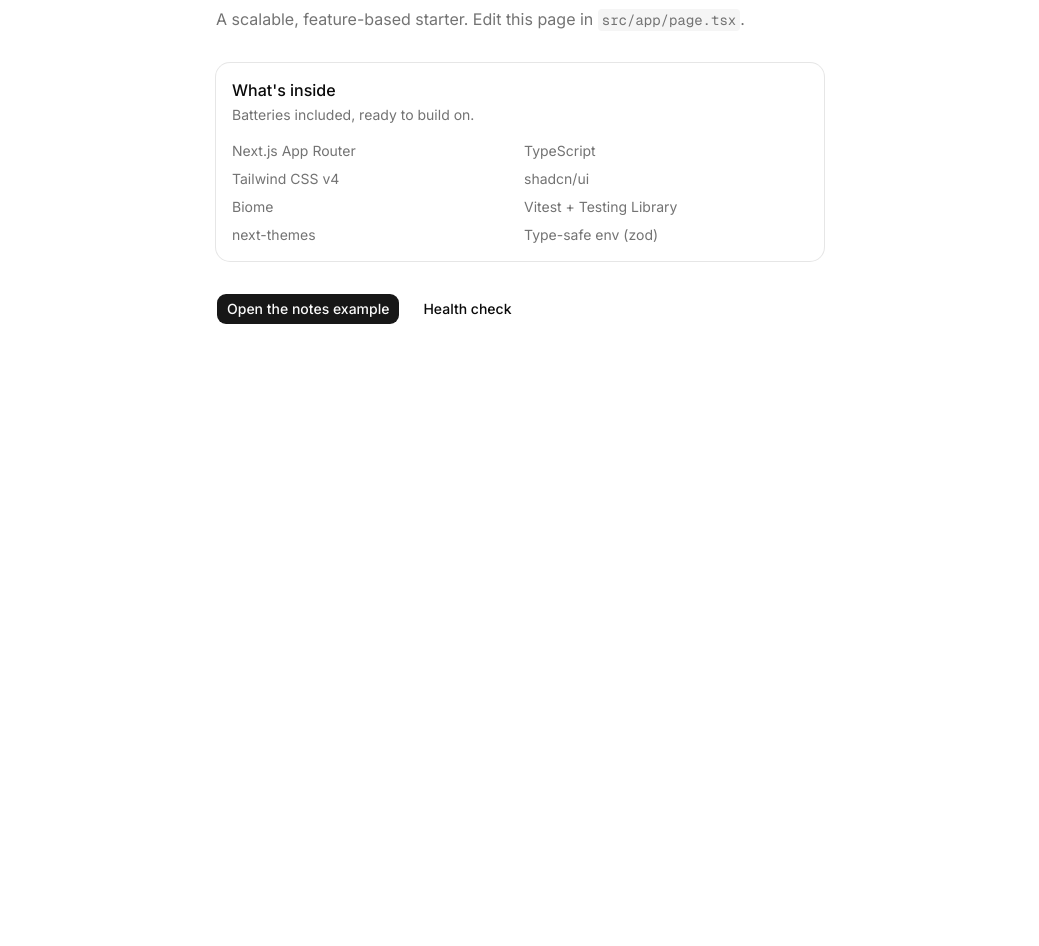
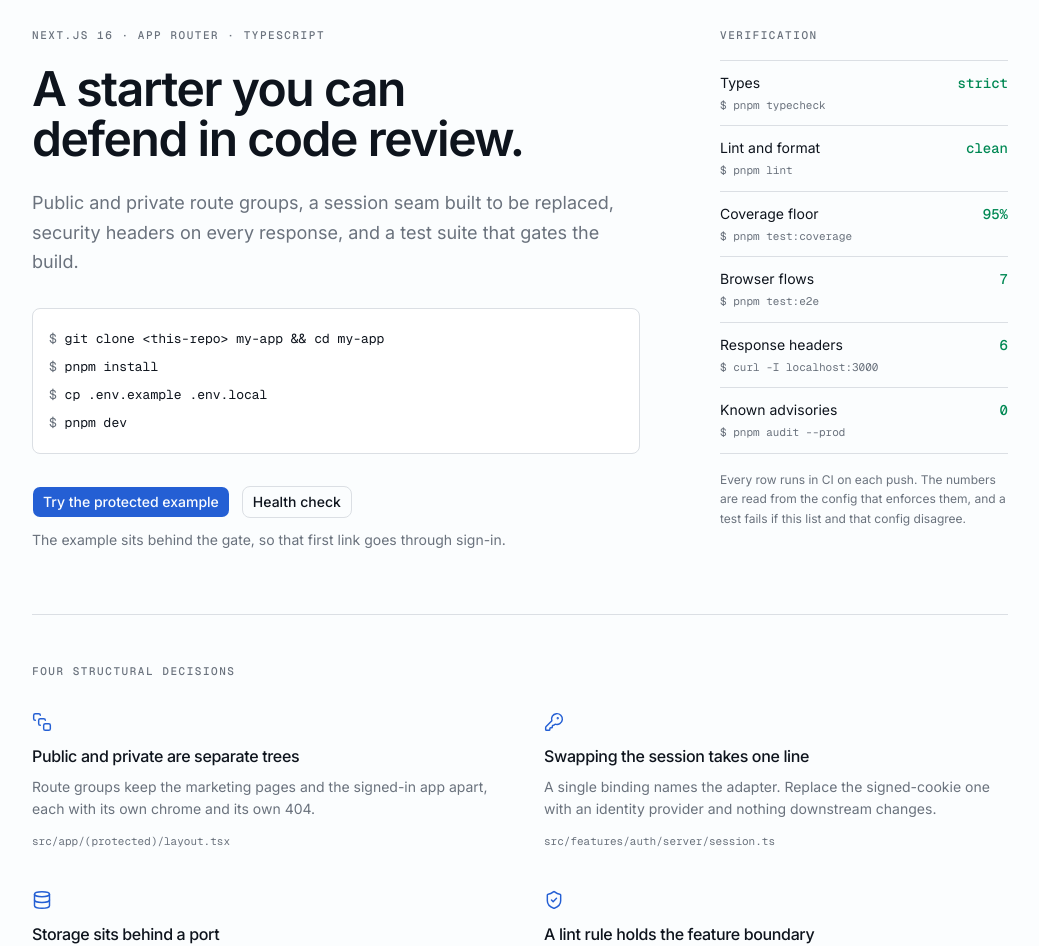
Before and after one commit to ygcarvalh/nextjs-template, a Next.js app: page / in a window 1280 px wide. Shown: the part 126-1072 px from the top of the page, without its empty margins (120-1159 px from the left). Before the commit the page ends 800 px from the top, so only its background shows below. Built offline with nearby package versions, Linux system fonts and the light colour scheme; no server answers.

Commit message:
feat: redesign the public surfaces

```diff
--- a/src/app/(protected)/notes/page.tsx
+++ b/src/app/(protected)/notes/page.tsx
@@ -3,11 +3,12 @@ import { NotesWidget } from "@/features/notes";
 
 export const metadata: Metadata = {
   title: "Notes",
+  robots: { index: false, follow: false },
 };
 
 export default function NotesPage() {
   return (
-    <div className="mx-auto max-w-xl p-8">
+    <div className="mx-auto w-full max-w-3xl px-6 py-16">
       <NotesWidget />
     </div>
   );
--- a/src/app/(public)/layout.tsx
+++ b/src/app/(public)/layout.tsx
@@ -1,18 +1,21 @@
 import Link from "next/link";
+import { SiteFooter } from "@/components/site-footer";
 import { SiteHeader } from "@/components/site-header";
 import { buttonVariants } from "@/components/ui/button";
+import { cn } from "@/lib/utils";
 
 export default function PublicLayout({ children }: { children: React.ReactNode }) {
   return (
     <>
       <SiteHeader>
-        <Link href="/login" className={buttonVariants({ variant: "ghost", size: "sm" })}>
+        <Link href="/login" className={cn(buttonVariants({ variant: "ghost", size: "sm" }))}>
           Sign in
         </Link>
       </SiteHeader>
       <main id="main-content" className="flex-1">
         {children}
       </main>
+      <SiteFooter />
     </>
   );
 }
--- a/src/app/(public)/login/page.tsx
+++ b/src/app/(public)/login/page.tsx
@@ -15,16 +15,21 @@ export default async function LoginPage({
   const { next } = await searchParams;
 
   return (
-    <div className="mx-auto w-full max-w-sm px-6 py-16">
-      <div className="mb-8 space-y-2">
-        <h1 className="font-semibold text-2xl tracking-tight">Sign in</h1>
-        <p className="text-muted-foreground text-sm">
-          The notes example is behind the gate. Use the seeded account from{" "}
-          <code className="rounded bg-muted px-1 py-0.5 text-xs">.env.example</code>.
-        </p>
+    <div className="mx-auto w-full max-w-sm px-6 py-20 sm:py-28">
+      <p className="font-medium font-mono text-[0.6875rem] text-muted-foreground uppercase tracking-[0.14em]">
+        Protected area
+      </p>
+
+      <h1 className="mt-4 font-semibold text-3xl tracking-[-0.03em]">Sign in</h1>
+
+      <p className="mt-3 text-muted-foreground text-sm leading-relaxed">
+        The notes example sits behind the session gate. Use the seeded account from{" "}
+        <code className="rounded bg-muted px-1 py-0.5 font-mono text-xs">.env.example</code>.
+      </p>
+
+      <div className="mt-8">
+        <LoginForm next={safeRedirectPath(next, "/notes")} />
       </div>
-
-      <LoginForm next={safeRedirectPath(next, "/notes")} />
     </div>
   );
 }
--- a/src/app/(public)/page.tsx
+++ b/src/app/(public)/page.tsx
@@ -1,53 +1,108 @@
+import { Database, KeyRound, ShieldCheck, SquareStack } from "lucide-react";
 import Link from "next/link";
 import { buttonVariants } from "@/components/ui/button";
-import { Card, CardContent, CardDescription, CardHeader, CardTitle } from "@/components/ui/card";
+import { VerificationLedger } from "@/features/verification/components/verification-ledger";
+import { cn } from "@/lib/utils";
 
-const stack = [
-  "Next.js App Router",
-  "TypeScript",
-  "Tailwind CSS v4",
-  "shadcn/ui",
-  "Biome",
-  "Vitest + Testing Library",
-  "next-themes",
-  "Type-safe env (zod)",
+const setupCommands = [
+  "git clone <this-repo> my-app && cd my-app",
+  "pnpm install",
+  "cp .env.example .env.local",
+  "pnpm dev",
+];
+
+const decisions = [
+  {
+    icon: SquareStack,
+    title: "Public and private are separate trees",
+    body: "Route groups keep the marketing pages and the signed-in app apart, each with its own chrome and its own 404.",
+    source: "src/app/(protected)/layout.tsx",
+  },
+  {
+    icon: KeyRound,
+    title: "Swapping the session takes one line",
+    body: "A single binding names the adapter. Replace the signed-cookie one with an identity provider and nothing downstream changes.",
+    source: "src/features/auth/server/session.ts",
+  },
+  {
+    icon: Database,
+    title: "Storage sits behind a port",
+    body: "The service depends on an interface, so the in-memory repository becomes a database without touching a route handler.",
+    source: "src/features/notes/server/notes-repository.ts",
+  },
+  {
+    icon: ShieldCheck,
+    title: "A lint rule holds the feature boundary",
+    body: "Components cannot import a feature's server layer. Middleware is also never the only thing checking a session; the layout and the route handler check it again.",
+    source: "biome.json",
+  },
 ];
 
 export default function Home() {
   return (
-    <div className="mx-auto max-w-2xl space-y-8 p-8">
-      <div className="space-y-2">
-        <h1 className="font-bold text-3xl tracking-tight">Next.js Template</h1>
-        <p className="text-muted-foreground">
-          A scalable, feature-based starter. Edit this page in{" "}
-          <code className="rounded bg-muted px-1 py-0.5 text-sm">src/app/page.tsx</code>.
-        </p>
+    <div className="mx-auto max-w-5xl px-6 py-16 sm:py-24">
+      <div className="grid gap-14 lg:grid-cols-[minmax(0,1fr)_18rem] lg:gap-20">
+        <div className="min-w-0">
+          <p className="font-medium font-mono text-[0.6875rem] text-muted-foreground uppercase tracking-[0.14em]">
+            Next.js 16 · App Router · TypeScript
+          </p>
+
+          <h1 className="mt-5 text-balance font-semibold text-4xl leading-[1.05] tracking-[-0.03em] sm:text-5xl">
+            A starter you can defend in code review.
+          </h1>
+
+          <p className="mt-6 max-w-[52ch] text-lg text-muted-foreground leading-relaxed">
+            Public and private route groups, a session seam built to be replaced, security headers
+            on every response, and a test suite that gates the build.
+          </p>
+
+          <div className="mt-8 overflow-x-auto rounded-lg border bg-card">
+            <pre className="p-4 font-mono text-[0.8125rem] leading-7">
+              <code>
+                {setupCommands.map((command) => (
+                  <span key={command} className="block">
+                    <span className="select-none text-muted-foreground">$ </span>
+                    {command}
+                  </span>
+                ))}
+              </code>
+            </pre>
+          </div>
+
+          <div className="mt-8 flex flex-wrap gap-3">
+            <Link href="/notes" className={cn(buttonVariants())}>
+              Try the protected example
+            </Link>
+            <Link href="/api/health" className={cn(buttonVariants({ variant: "outline" }))}>
+              Health check
+            </Link>
+          </div>
+          <p className="mt-3 text-muted-foreground text-sm">
+            The example sits behind the gate, so that first link goes through sign-in.
+          </p>
+        </div>
+        <VerificationLedger />
       </div>
 
-      <Card>
-        <CardHeader>
-          <CardTitle>What&apos;s inside</CardTitle>
-          <CardDescription>Batteries included, ready to build on.</CardDescription>
-        </CardHeader>
-        <CardContent>
-          <ul className="grid grid-cols-2 gap-2 text-sm">
-            {stack.map((item) => (
-              <li key={item} className="text-muted-foreground">
-                {item}
-              </li>
-            ))}
-          </ul>
-        </CardContent>
-      </Card>
+      <section aria-labelledby="decisions-heading" className="mt-16 border-t pt-12">
+        <h2
+          id="decisions-heading"
+          className="font-medium font-mono text-[0.6875rem] text-muted-foreground uppercase tracking-[0.14em]"
+        >
+          Four structural decisions
+        </h2>
 
-      <div className="flex gap-3">
-        <Link href="/notes" className={buttonVariants()}>
-          Open the notes example
-        </Link>
-        <Link href="/api/health" className={buttonVariants({ variant: "outline" })}>
-          Health check
-        </Link>
-      </div>
+        <ul className="mt-8 grid gap-x-12 gap-y-10 sm:grid-cols-2">
+          {decisions.map(({ icon: Icon, title, body, source }) => (
+            <li key={title}>
+              <Icon aria-hidden className="size-5 text-primary" strokeWidth={1.75} />
+              <h3 className="mt-3 font-medium text-base">{title}</h3>
+              <p className="mt-2 text-muted-foreground text-sm leading-relaxed">{body}</p>
+              <p className="mt-3 font-mono text-[0.6875rem] text-muted-foreground">{source}</p>
+            </li>
+          ))}
+        </ul>
+      </section>
     </div>
   );
 }
--- a/src/app/globals.css
+++ b/src/app/globals.css
@@ -7,6 +7,7 @@
 @theme inline {
   --color-background: var(--background);
   --color-foreground: var(--foreground);
+  --color-pass: var(--pass);
   --font-sans: var(--font-inter);
   --font-mono: var(--font-geist-mono);
   --font-heading: var(--font-inter);
@@ -49,72 +50,74 @@
 }
 
 :root {
-  --background: oklch(1 0 0);
-  --foreground: oklch(0.145 0 0);
+  --background: oklch(0.992 0.002 250);
+  --foreground: oklch(0.19 0.02 255);
   --card: oklch(1 0 0);
-  --card-foreground: oklch(0.145 0 0);
+  --card-foreground: oklch(0.19 0.02 255);
   --popover: oklch(1 0 0);
-  --popover-foreground: oklch(0.145 0 0);
-  --primary: oklch(0.205 0 0);
-  --primary-foreground: oklch(0.985 0 0);
-  --secondary: oklch(0.97 0 0);
-  --secondary-foreground: oklch(0.205 0 0);
-  --muted: oklch(0.97 0 0);
-  --muted-foreground: oklch(0.556 0 0);
-  --accent: oklch(0.97 0 0);
-  --accent-foreground: oklch(0.205 0 0);
-  --destructive: oklch(0.577 0.245 27.325);
-  --border: oklch(0.922 0 0);
-  --input: oklch(0.922 0 0);
-  --ring: oklch(0.708 0 0);
-  --chart-1: oklch(0.87 0 0);
-  --chart-2: oklch(0.556 0 0);
-  --chart-3: oklch(0.439 0 0);
-  --chart-4: oklch(0.371 0 0);
-  --chart-5: oklch(0.269 0 0);
-  --radius: 0.625rem;
-  --sidebar: oklch(0.985 0 0);
-  --sidebar-foreground: oklch(0.145 0 0);
-  --sidebar-primary: oklch(0.205 0 0);
-  --sidebar-primary-foreground: oklch(0.985 0 0);
-  --sidebar-accent: oklch(0.97 0 0);
-  --sidebar-accent-foreground: oklch(0.205 0 0);
-  --sidebar-border: oklch(0.922 0 0);
-  --sidebar-ring: oklch(0.708 0 0);
+  --popover-foreground: oklch(0.19 0.02 255);
+  --primary: oklch(0.52 0.19 262);
+  --primary-foreground: oklch(0.99 0.005 262);
+  --secondary: oklch(0.967 0.004 250);
+  --secondary-foreground: oklch(0.25 0.02 255);
+  --muted: oklch(0.967 0.004 250);
+  --muted-foreground: oklch(0.55 0.02 255);
+  --accent: oklch(0.955 0.014 262);
+  --accent-foreground: oklch(0.35 0.14 262);
+  --destructive: oklch(0.55 0.2 25);
+  --pass: oklch(0.55 0.13 158);
+  --border: oklch(0.902 0.008 252);
+  --input: oklch(0.902 0.008 252);
+  --ring: oklch(0.52 0.19 262);
+  --chart-1: oklch(0.52 0.19 262);
+  --chart-2: oklch(0.55 0.13 158);
+  --chart-3: oklch(0.55 0.02 255);
+  --chart-4: oklch(0.7 0.12 262);
+  --chart-5: oklch(0.35 0.02 255);
+  --radius: 0.5rem;
+  --sidebar: oklch(0.978 0.003 250);
+  --sidebar-foreground: oklch(0.19 0.02 255);
+  --sidebar-primary: oklch(0.52 0.19 262);
+  --sidebar-primary-foreground: oklch(0.99 0.005 262);
+  --sidebar-accent: oklch(0.955 0.014 262);
+  --sidebar-accent-foreground: oklch(0.35 0.14 262);
+  --sidebar-border: oklch(0.902 0.008 252);
+  --sidebar-ring: oklch(0.52 0.19 262);
 }
 
 .dark {
-  --background: oklch(0.145 0 0);
-  --foreground: oklch(0.985 0 0);
-  --card: oklch(0.205 0 0);
-  --card-foreground: oklch(0.985 0 0);
-  --popover: oklch(0.205 0 0);
-  --popover-foreground: oklch(0.985 0 0);
-  --primary: oklch(0.922 0 0);
-  --primary-foreground: oklch(0.205 0 0);
-  --secondary: oklch(0.269 0 0);
-  --secondary-foreground: oklch(0.985 0 0);
-  --muted: oklch(0.269 0 0);
-  --muted-foreground: oklch(0.708 0 0);
-  --accent: oklch(0.269 0 0);
-  --accent-foreground: oklch(0.985 0 0);
-  --destructive: oklch(0.704 0.191 22.216);
-  --border: oklch(1 0 0 / 10%);
-  --input: oklch(1 0 0 / 15%);
-  --ring: oklch(0.556 0 0);
-  --chart-1: oklch(0.87 0 0);
-  --chart-2: oklch(0.556 0 0);
-  --chart-3: oklch(0.439 0 0);
-  --chart-4: oklch(0.371 0 0);
-  --chart-5: oklch(0.269 0 0);
-  --sidebar: oklch(0.205 0 0);
-  --sidebar-foreground: oklch(0.985 0 0);
-  --sidebar-primary: oklch(0.488 0.243 264.376);
-  --sidebar-primary-foreground: oklch(0.985 0 0);
-  --sidebar-accent: oklch(0.269 0 0);
-  --sidebar-accent-foreground: oklch(0.985 0 0);
-  --sidebar-border: oklch(1 0 0 / 10%);
-  --sidebar-ring: oklch(0.556 0 0);
+  --background: oklch(0.165 0.012 258);
+  --foreground: oklch(0.96 0.004 250);
+  --card: oklch(0.205 0.014 258);
+  --card-foreground: oklch(0.96 0.004 250);
+  --popover: oklch(0.205 0.014 258);
+  --popover-foreground: oklch(0.96 0.004 250);
+  --primary: oklch(0.72 0.15 262);
+  --primary-foreground: oklch(0.17 0.03 262);
+  --secondary: oklch(0.255 0.014 258);
+  --secondary-foreground: oklch(0.96 0.004 250);
+  --muted: oklch(0.255 0.014 258);
+  --muted-foreground: oklch(0.71 0.015 252);
+  --accent: oklch(0.28 0.03 262);
+  --accent-foreground: oklch(0.86 0.08 262);
+  --destructive: oklch(0.68 0.18 25);
+  --pass: oklch(0.74 0.14 160);
+  --border: oklch(1 0 0 / 12%);
+  --input: oklch(1 0 0 / 16%);
+  --ring: oklch(0.72 0.15 262);
+  --chart-1: oklch(0.72 0.15 262);
+  --chart-2: oklch(0.74 0.14 160);
+  --chart-3: oklch(0.71 0.015 252);
+  --chart-4: oklch(0.55 0.14 262);
+  --chart-5: oklch(0.86 0.01 250);
+  --sidebar: oklch(0.19 0.013 258);
+  --sidebar-foreground: oklch(0.96 0.004 250);
+  --sidebar-primary: oklch(0.72 0.15 262);
+  --sidebar-primary-foreground: oklch(0.17 0.03 262);
+  --sidebar-accent: oklch(0.28 0.03 262);
+  --sidebar-accent-foreground: oklch(0.86 0.08 262);
+  --sidebar-border: oklch(1 0 0 / 12%);
+  --sidebar-ring: oklch(0.72 0.15 262);
 }
 
 @layer base {
@@ -127,4 +130,33 @@
   html {
     @apply font-sans;
   }
+  :where(h1, h2, h3) {
+    letter-spacing: -0.022em;
+  }
 }
+
+@keyframes ledger-row-in {
+  from {
+    opacity: 0;
+    transform: translateY(0.35rem);
+  }
+  to {
+    opacity: 1;
+    transform: none;
+  }
+}
+
+.ledger-row {
+  animation: ledger-row-in 420ms cubic-bezier(0.16, 1, 0.3, 1) backwards;
+}
+
+@media (prefers-reduced-motion: reduce) {
+  *,
+  *::before,
+  *::after {
+    animation-duration: 0.01ms !important;
+    animation-iteration-count: 1 !important;
+    transition-duration: 0.01ms !important;
+    scroll-behavior: auto !important;
+  }
+}
```
Also changed, not shown: src/app/(protected)/not-found.tsx (+14 -10 lines), src/app/not-found.tsx (+29 -9 lines), src/components/site-footer.tsx (added, +30 -0 lines), 1 other file (tests, documents, lock files or other folders).
